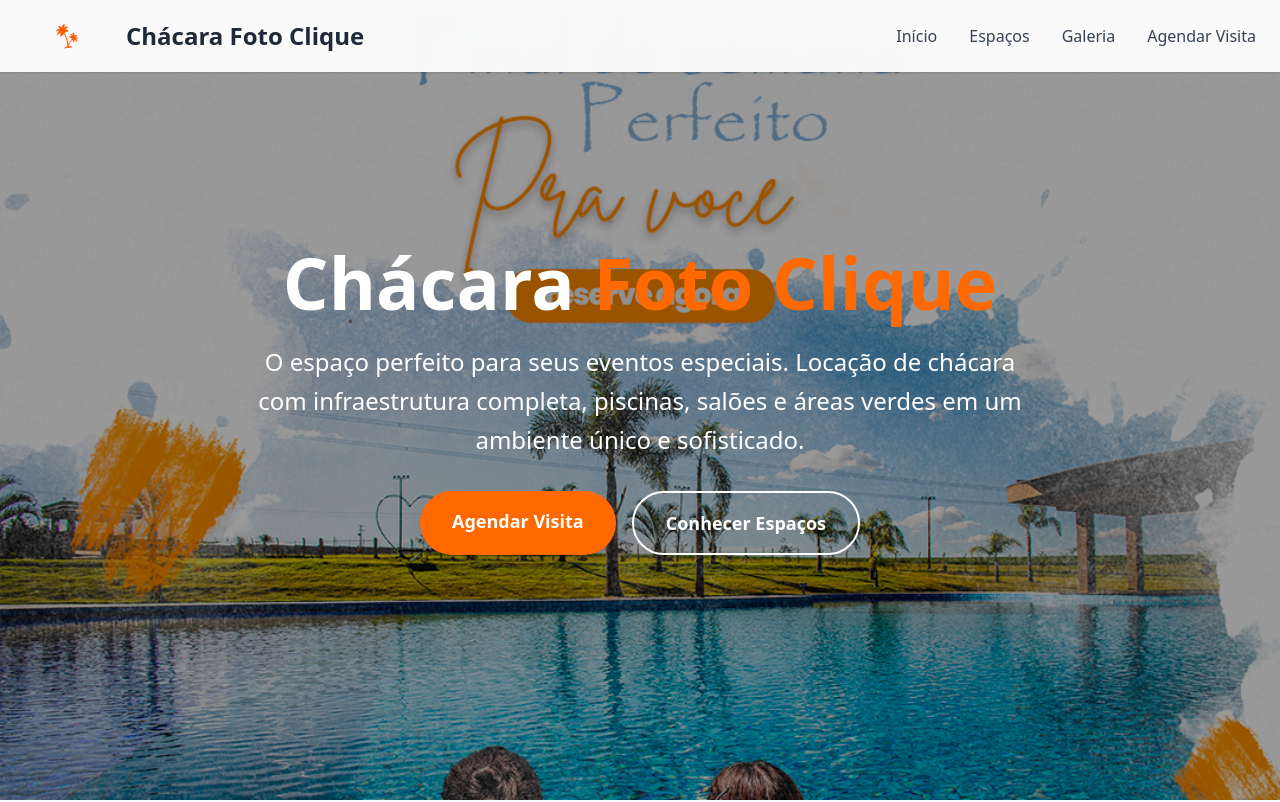
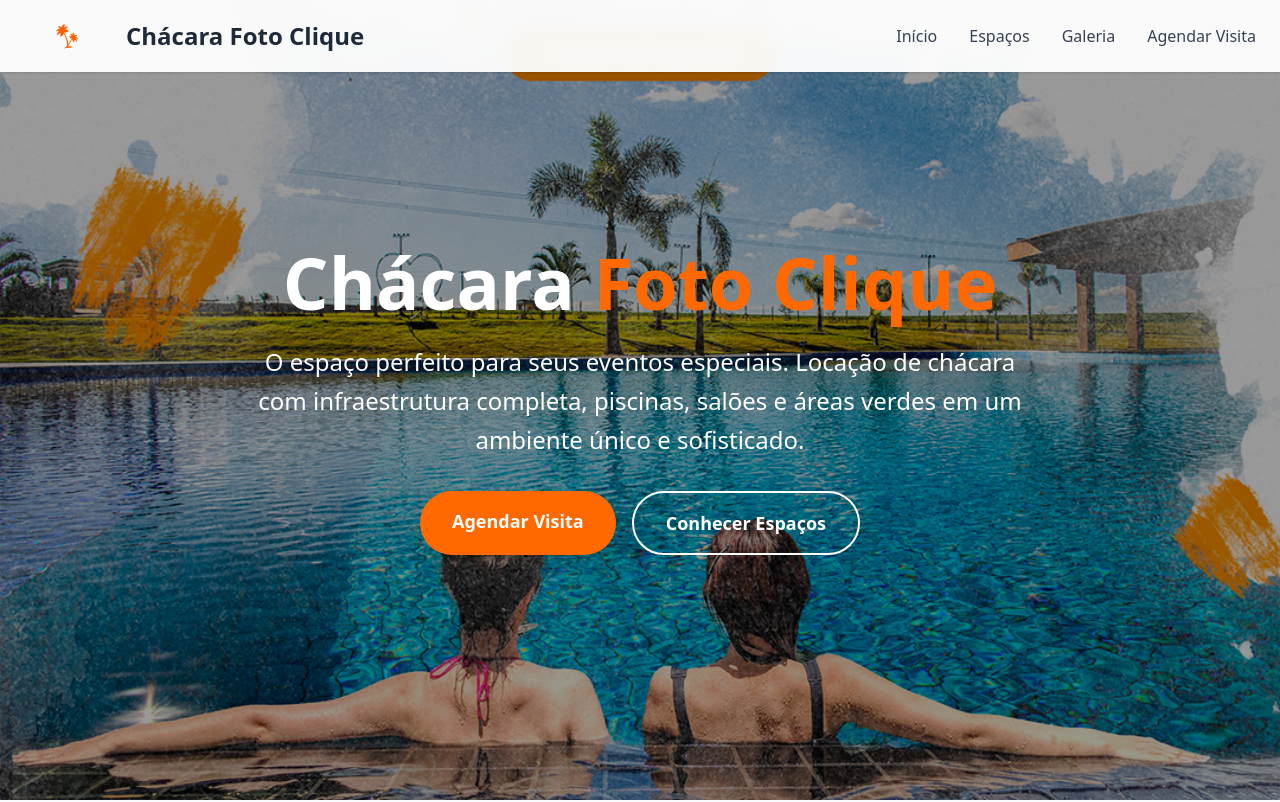
Before and after one commit to Fotoclique/chacarafotoclique, a React (Vite) app: page / in a window 1280 px wide. Shown: the top 802 px of the page. Built offline with nearby package versions, Linux system fonts and the light colour scheme.

Commit message:
Ajustando posicao da imagem de capa para mostrar as meninas e esconder o texto

```diff
--- a/src/App.css
+++ b/src/App.css
@@ -142,5 +142,5 @@ html {
 
 
 .hero-image-position {
-  background-position: top;
+  background-position: bottom;
 }
```
